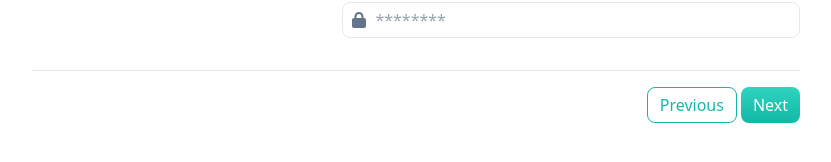
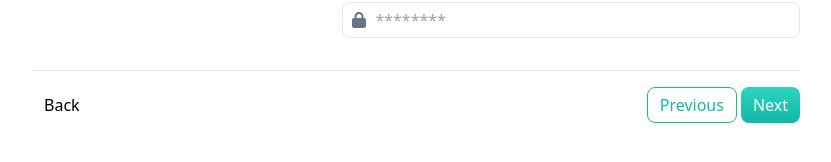
Before and after one commit to rulkimi/dapur-ai, a Vue app in the folder client/: page /signup in a window 1280 px wide. Shown: the part 282-444 px from the top of the page, without its empty margins (224-1055 px from the left). Built offline with nearby package versions, Linux system fonts and the light colour scheme.

Commit message:
add back button

```diff
--- a/client/src/components/button.vue
+++ b/client/src/components/button.vue
@@ -2,7 +2,7 @@
 import { type ButtonHTMLAttributes, ref } from 'vue';
 
 interface ButtonProps {
-  variant?: 'primary' | 'primary-outline';
+  variant?: 'primary' | 'primary-outline' | 'link';
   size?: 'md' | 'lg' | 'sm';
   icon?: string
   hoverIcon?: string
@@ -28,6 +28,10 @@ const buttonVariant = {
   'primary-outline': {
     default: 'border border-teal-500 text-teal-500',
     hover: 'hover:bg-teal-500 hover:text-white'
+  },
+  'link': {
+    default: '',
+    hover: 'hover:underline'
   }
 };
 
--- a/client/src/components/signup/account-information.vue
+++ b/client/src/components/signup/account-information.vue
@@ -1,6 +1,10 @@
 <script setup lang="ts">
 import FormInput from '../form-input.vue';
+import Button from '../button.vue';
 import { ref } from 'vue';
+import { useRouter } from 'vue-router';
+
+const router = useRouter()
 
 const username = ref<string>('')
 const birthDate = ref<string>('')
@@ -50,7 +54,8 @@ const password = ref<string>('')
         </div>
       </div>
     </div>
-    <div class="flex justify-end gap-1">
+    <div class="flex justify-between gap-1">
+      <Button variant="link" @click="router.go(-1)">Back</Button>
       <slot name="footer"></slot>
     </div>
   </div>
--- a/client/src/pages/signup.vue
+++ b/client/src/pages/signup.vue
@@ -34,8 +34,10 @@ const handleStepChange = (step: number) => {
       <div v-if="step.title === 'Maklumat Akaun'">
         <AccountInformation>
           <template #footer>
-            <Button variant="primary-outline" @click="handlePreviousStep">Previous</Button>
-            <Button @click="handleNextStep">Next</Button>
+            <div class="flex gap-1">
+              <Button variant="primary-outline" @click="handlePreviousStep">Previous</Button>
+              <Button @click="handleNextStep">Next</Button>
+            </div>
           </template>
         </AccountInformation>
       </div>
```
